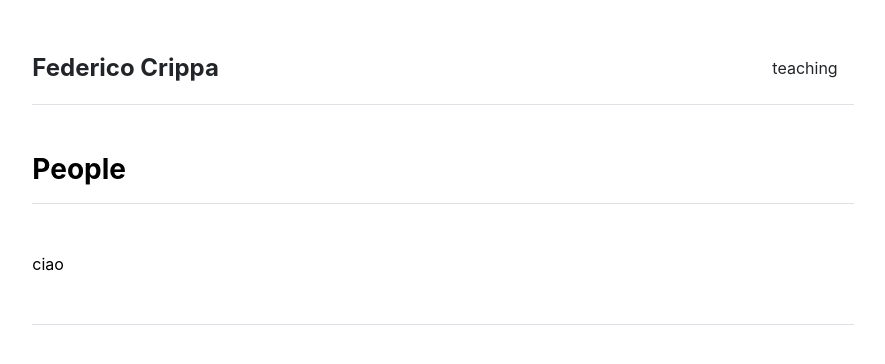
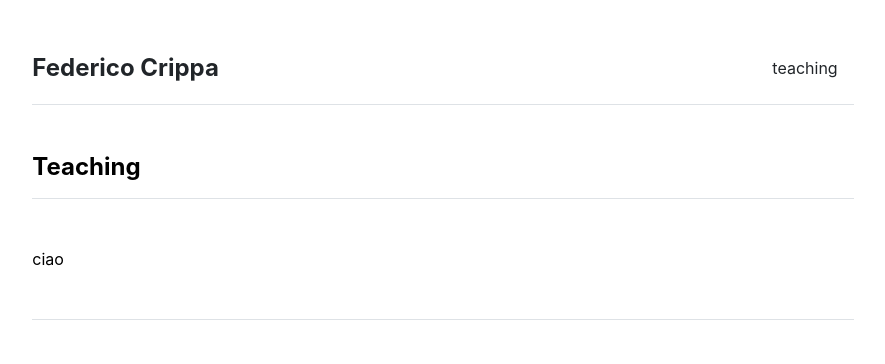
Before and after one commit to fedecrp/fedecrp.github.io, a Jekyll site: the page built from teaching.md, in a window 1280 px wide. Shown: the top 364 px of the page, without its empty margins (197-1082 px from the left). Built offline with Jekyll 4.4.1, drawn with Linux system fonts in a browser that asks for light colours.

Commit message:
Update teaching.html

```diff
--- a/_layouts/teaching.html
+++ b/_layouts/teaching.html
@@ -1,5 +1,5 @@
 ---
 layout: default
 ---
-<h3 class="fw-bold border-bottom pb-3 mb-5">People</h3>
+<h4 class="fw-bold border-bottom pb-3 mb-5">Teaching</h4>
 ciao
```
